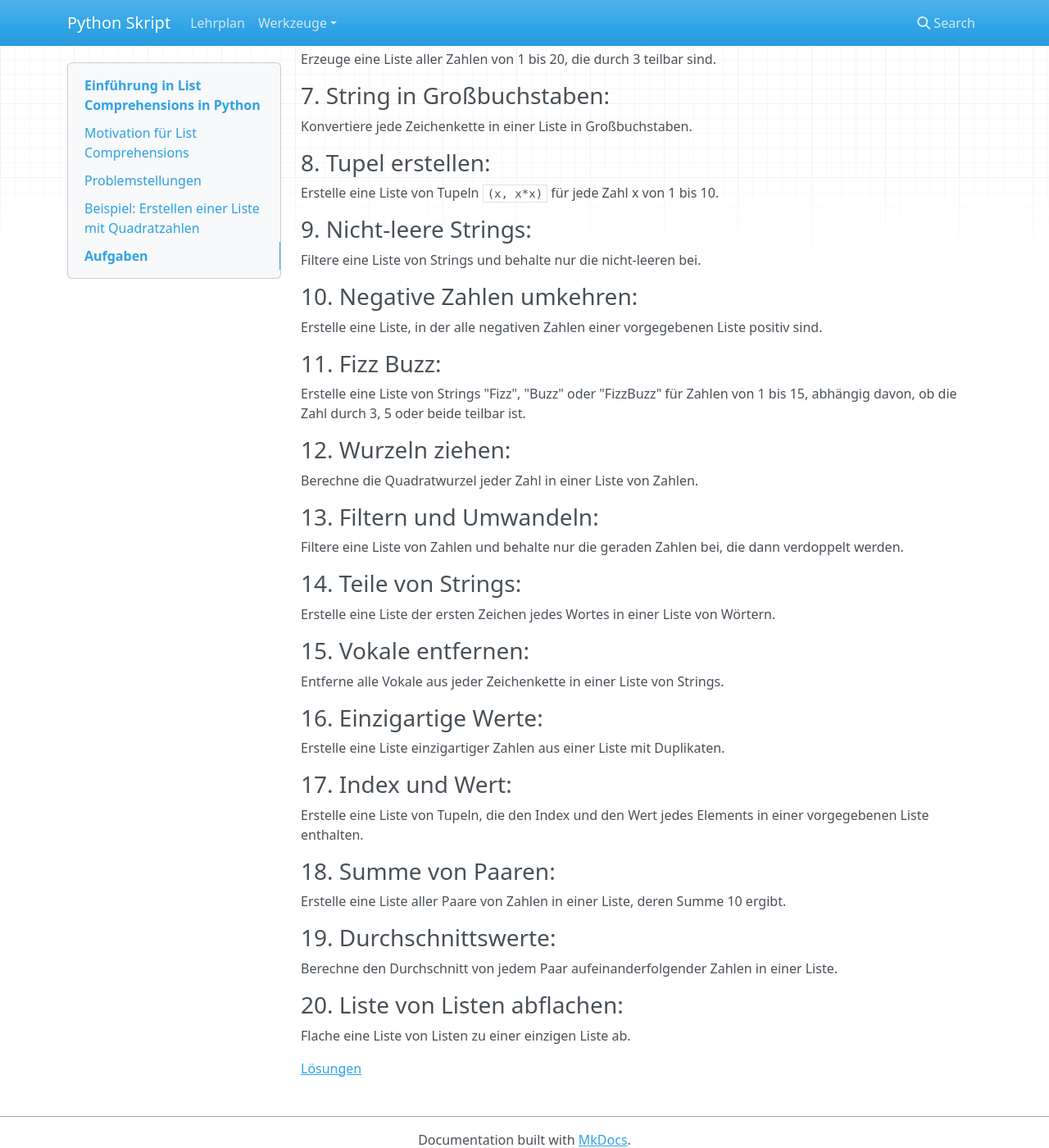
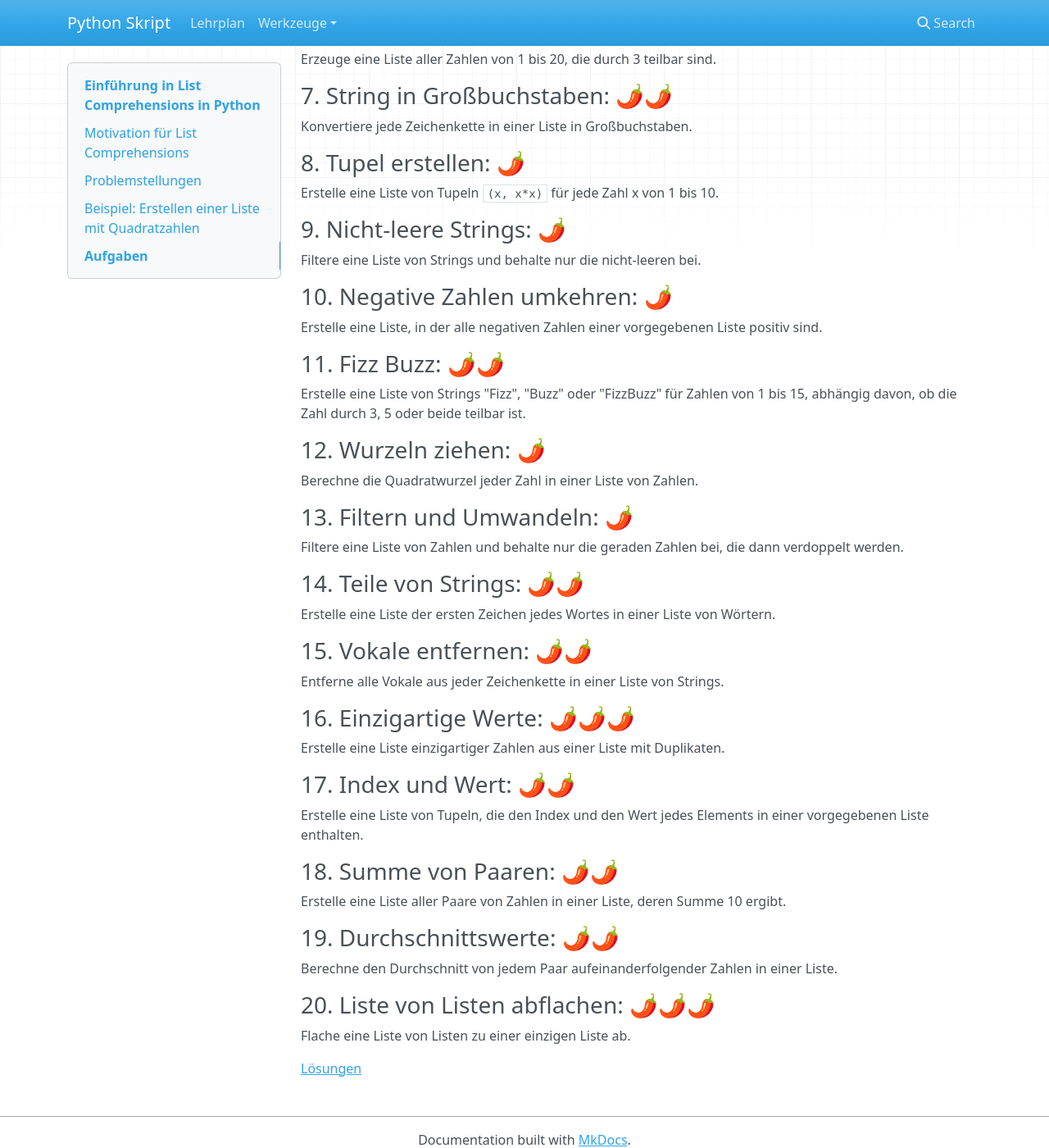
Before and after one commit to kevinsuelzle/Python_Wiki, an MkDocs documentation site: the page built from docs/lehrplan/python_grundlagen/list_comp/list_comp.md, in a window 1280 px wide and 1400 px high, scrolled down 2590 px. Shown: the whole window at 82% size. Built offline with MkDocs 1.6.1, drawn with Linux system fonts in a browser that asks for light colours; nearby versions of some CDN libraries; some of the changed text lies outside the part shown.

Commit message:
🌶️ deez nuts

```diff
--- a/docs/lehrplan/python_grundlagen/list_comp/list_comp.md
+++ b/docs/lehrplan/python_grundlagen/list_comp/list_comp.md
@@ -94,49 +94,49 @@ ist und die jeder kennen und verstehen sollte.
 # Aufgaben
 [75min]
 
-### 1. **Quadrate erstellen**:
+### 1. **Quadrate erstellen**: 🌶️
 Erstelle eine Liste der Quadrate der Zahlen von 1 bis 10.
-### 2. **Gerade Zahlen**:
+### 2. **Gerade Zahlen**: 🌶️
 Erzeuge eine Liste aller geraden Zahlen zwischen 1 und 20.
-### 3. **Ungerade Zahlen umwandeln**:
+### 3. **Ungerade Zahlen umwandeln**: 🌶️
 Verwandle jede ungerade Zahl in einer Liste von 1 bis 10 in ihr Quadrat.
-### 4. **Zeichenkettenlängen**:
+### 4. **Zeichenkettenlängen**: 🌶️
 Erstelle eine Liste mit den Längen jedes Wortes in einer vorgegebenen Liste von Wörtern.
-### 5. **Absolute Werte**:
+### 5. **Absolute Werte**: 🌶️
 Wandele eine Liste von Zahlen in eine Liste ihrer absoluten Werte um.
-### 6. **Filtern nach Bedingung**:
+### 6. **Filtern nach Bedingung**: 🌶️
 Erzeuge eine Liste aller Zahlen von 1 bis 20, die durch 3 teilbar sind.
-### 7. **String in Großbuchstaben**:
+### 7. **String in Großbuchstaben**: 🌶️🌶️
 Konvertiere jede Zeichenkette in einer Liste in Großbuchstaben.
-### 8. **Tupel erstellen**:
+### 8. **Tupel erstellen**: 🌶️
 Erstelle eine Liste von Tupeln `(x, x*x)` für jede Zahl x von 1 bis 10.
-### 9. **Nicht-leere Strings**:
+### 9. **Nicht-leere Strings**: 🌶️
 Filtere eine Liste von Strings und behalte nur die nicht-leeren bei.
-### 10. **Negative Zahlen umkehren**:
+### 10. **Negative Zahlen umkehren**: 🌶️
 Erstelle eine Liste, in der alle negativen Zahlen einer vorgegebenen Liste positiv
     sind.
-### 11. **Fizz Buzz**:
+### 11. **Fizz Buzz**: 🌶️🌶️
 Erstelle eine Liste von Strings "Fizz", "Buzz" oder "FizzBuzz" für Zahlen von 1 bis 15, abhängig
     davon, ob die Zahl durch 3, 5 oder beide teilbar ist.
-### 12. **Wurzeln ziehen**:
+### 12. **Wurzeln ziehen**: 🌶️
 Berechne die Quadratwurzel jeder Zahl in einer Liste von Zahlen.
-### 13. **Filtern und Umwandeln**:
+### 13. **Filtern und Umwandeln**: 🌶️
 Filtere eine Liste von Zahlen und behalte nur die geraden Zahlen bei, die dann verdoppelt
     werden.
-### 14. **Teile von Strings**:
+### 14. **Teile von Strings**: 🌶️🌶️
 Erstelle eine Liste der ersten Zeichen jedes Wortes in einer Liste von Wörtern.
-### 15. **Vokale entfernen**:
+### 15. **Vokale entfernen**: 🌶️🌶️
 Entferne alle Vokale aus jeder Zeichenkette in einer Liste von Strings.
-### 16. **Einzigartige Werte**:
+### 16. **Einzigartige Werte**: 🌶️🌶️🌶️
 Erstelle eine Liste einzigartiger Zahlen aus einer Liste mit Duplikaten.
-### 17. **Index und Wert**:
+### 17. **Index und Wert**: 🌶️🌶️
 Erstelle eine Liste von Tupeln, die den Index und den Wert jedes Elements in einer vorgegebenen
     Liste enthalten.
-### 18. **Summe von Paaren**:
+### 18. **Summe von Paaren**: 🌶️🌶️
 Erstelle eine Liste aller Paare von Zahlen in einer Liste, deren Summe 10 ergibt.
-### 19. **Durchschnittswerte**:
+### 19. **Durchschnittswerte**: 🌶️🌶️
 Berechne den Durchschnitt von jedem Paar aufeinanderfolgender Zahlen in einer Liste.
-### 20. **Liste von Listen abflachen**:
+### 20. **Liste von Listen abflachen**: 🌶️🌶️🌶️
 Flache eine Liste von Listen zu einer einzigen Liste ab.
 
 [Lösungen](solutions.md)
```
Also changed, not shown: docs/lehrplan/python_grundlagen/lists/lists.md (+10 -10 lines).
